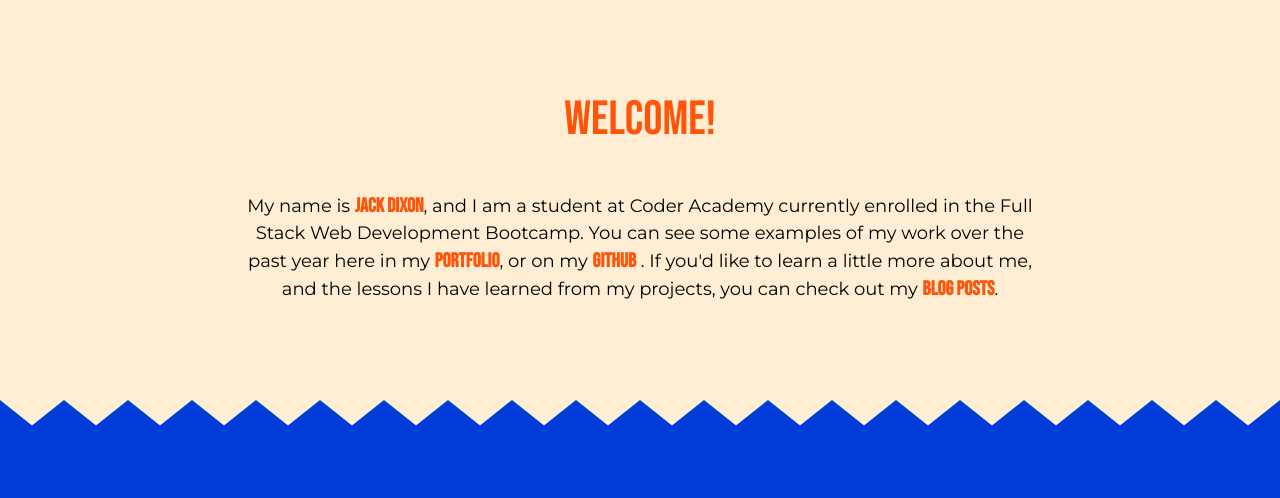
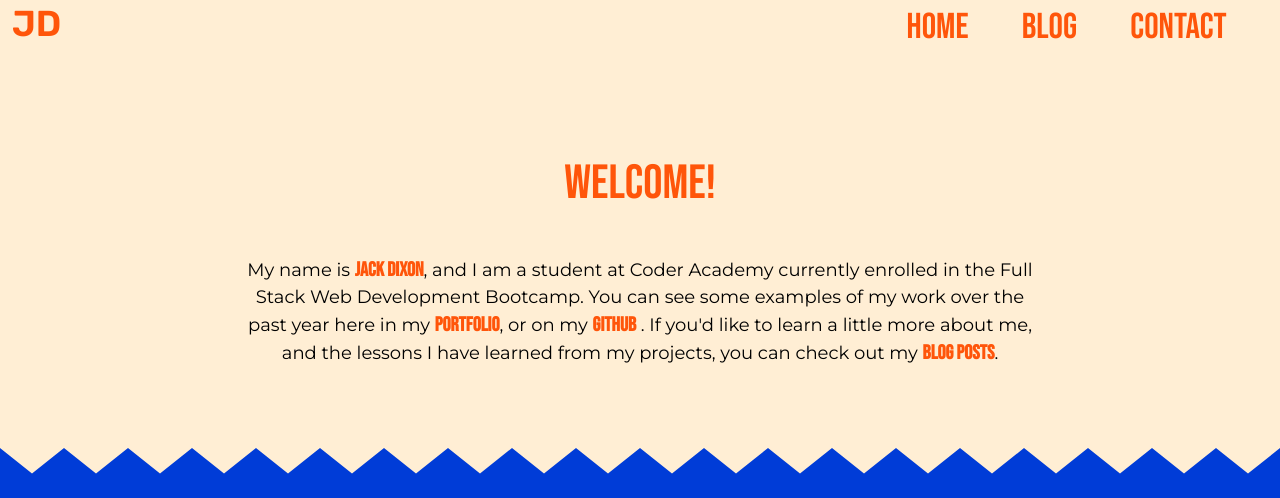
Before and after one commit to JackDixon019/Portfolio_Site, a React (Create React App) app: page / in a window 1280 px wide. Shown: the top 498 px of the page. Built offline with nearby package versions, Linux system fonts and the light colour scheme.

Commit message:
Feat: added header

```diff
--- a/public/index.html
+++ b/public/index.html
@@ -6,10 +6,7 @@
         <meta name="viewport" content="width=device-width, initial-scale=1" />
         <meta name="theme-color" content="#000000" />
         <base target="_blank" />
-        <meta
-            name="description"
-            content="Jack Dixon's Portfolio Website"
-        />
+        <meta name="description" content="Jack Dixon's Portfolio Website" />
         <link rel="apple-touch-icon" href="%PUBLIC_URL%/logo192.png" />
         <!--
       manifest.json provides metadata used when your web app is installed on a
@@ -36,6 +33,17 @@
             rel="stylesheet"
             href="https://fonts.googleapis.com/css?family=Bebas+Neue"
         />
+        <link
+            href="https://fonts.googleapis.com/css2?family=Montserrat&family=Rubik:wght@600&display=swap"
+            rel="stylesheet"
+        />
+        <link
+            rel="stylesheet"
+            href="https://cdnjs.cloudflare.com/ajax/libs/font-awesome/6.3.0/css/all.min.css"
+            integrity="sha512-SzlrxWUlpfuzQ+pcUCosxcglQRNAq/DZjVsC0lE40xsADsfeQoEypE+enwcOiGjk/bSuGGKHEyjSoQ1zVisanQ=="
+            crossorigin="anonymous"
+            referrerpolicy="no-referrer"
+        />
     </head>
     <body class="bg-papaya-whip-100">
         <noscript>You need to enable JavaScript to run this app.</noscript>
--- a/src/App.css
+++ b/src/App.css
@@ -7,11 +7,6 @@
 
 section{
   min-height: 50dvh;
-}
-.jagged{
-  position: relative;
-  padding-top: 4dvh;
-
 }
 
 .nonJagged{
--- /dev/null
+++ b/src/components/Header.jsx
@@ -0,0 +1,16 @@
+import { NavLink } from "react-router-dom";
+
+
+export default function Header(){
+    let navbarStyle = "text-4xl text-scarlet-500 font-Bebas-Neue hover:text-smalt-700"
+    return(
+        <header id="header" className="w-full grid grid-cols-6 z-10 sticky top-0 left-0 right-0 h-12 bg-papaya-whip-100 jagged">
+            <logo id="logo" className="text-4xl w-12 mt-1 col-start-1 text-scarlet-500 ml-3 font-Rubik hover:text-smalt-700"> <NavLink to={"/"}>JD</NavLink></logo>
+            <nav className="col-start-5 mt-2 flex-row flex justify-evenly col-span-2">
+                <NavLink to={"/"} className={navbarStyle}>Home</NavLink>
+                <NavLink to={"/blog"} className={navbarStyle}>Blog</NavLink>
+                <NavLink to={"/contact"} className={navbarStyle}>Contact</NavLink>
+            </nav>
+        </header>
+    )
+}
--- a/src/components/JaggedSection.jsx
+++ b/src/components/JaggedSection.jsx
@@ -1,6 +1,6 @@
 export default function JaggedSection({ children }) {
     return (
-        <section className="jagged w-full p-12 font-Montserrat transition-opacity delay-150 ease-in before:bg-papaya-whip-100 after:bg-papaya-whip-100">
+        <section className="jagged w-full p-12 relative font-Montserrat transition-opacity delay-150 ease-in before:bg-papaya-whip-100 after:bg-papaya-whip-100">
             {children}
         </section>
     );
--- a/src/index.js
+++ b/src/index.js
@@ -4,11 +4,13 @@ import './index.css';
 import App from './App';
 import reportWebVitals from './reportWebVitals';
 import { BrowserRouter } from 'react-router-dom';
+import Header from './components/Header';
 
 const root = ReactDOM.createRoot(document.getElementById('root'));
 root.render(
   <React.StrictMode>
     <BrowserRouter>
+      <Header />
       <App />
     </BrowserRouter>
   </React.StrictMode>
--- a/src/pages/HomePage.jsx
+++ b/src/pages/HomePage.jsx
@@ -18,7 +18,7 @@ export default function HomePage() {
     // smoothly scrolls to location on page
     function scrollToPortfolio(e) {
         e.preventDefault();
-        let portfolio = document.getElementById("portfolio");
+        let portfolio = document.getElementById("portfolioStart");
         document.documentElement.style.scrollBehavior = "smooth";
         portfolio.scrollIntoView({ inline: "nearest" });
     }
@@ -109,11 +109,11 @@ export default function HomePage() {
                         The frontend is deployed using Netlify, and the Backend
                         is deployed using Heroku.
                     </p>
-                    <p>
-                        {/* <a>Website Available Here</a>
-                        <a>Github Repo for Frontend Available Here</a>
-                        <a>Github Repo for Backend Available Here</a> */}
-                    </p>
+
+                    {/* TODO: Replace with actual link */}
+                    <a href="https://www.google.com">
+                        <i class="fa-brands fa-linkedin text-2xl text-orange-peel-400" />
+                    </a>
                 </article>
             </NonJaggedSection>
             <JaggedSection>
@@ -201,7 +201,8 @@ export default function HomePage() {
                             className={linkOnOrangeStyle}
                         >
                             PokeApi
-                        </a>.
+                        </a>
+                        .
                     </p>
                     <p>
                         With this project, I am particularly happy with the neat
--- a/tailwind.config.js
+++ b/tailwind.config.js
@@ -4,7 +4,8 @@ module.exports = {
   theme: {
     fontFamily: {
       'Bebas-Neue': ['Bebas Neue'],
-      'Montserrat': ['Montserrat']
+      'Montserrat': ['Montserrat'],
+      'Rubik': ['Rubik'],
     },
     colors: {
       'orange-peel': {
```
